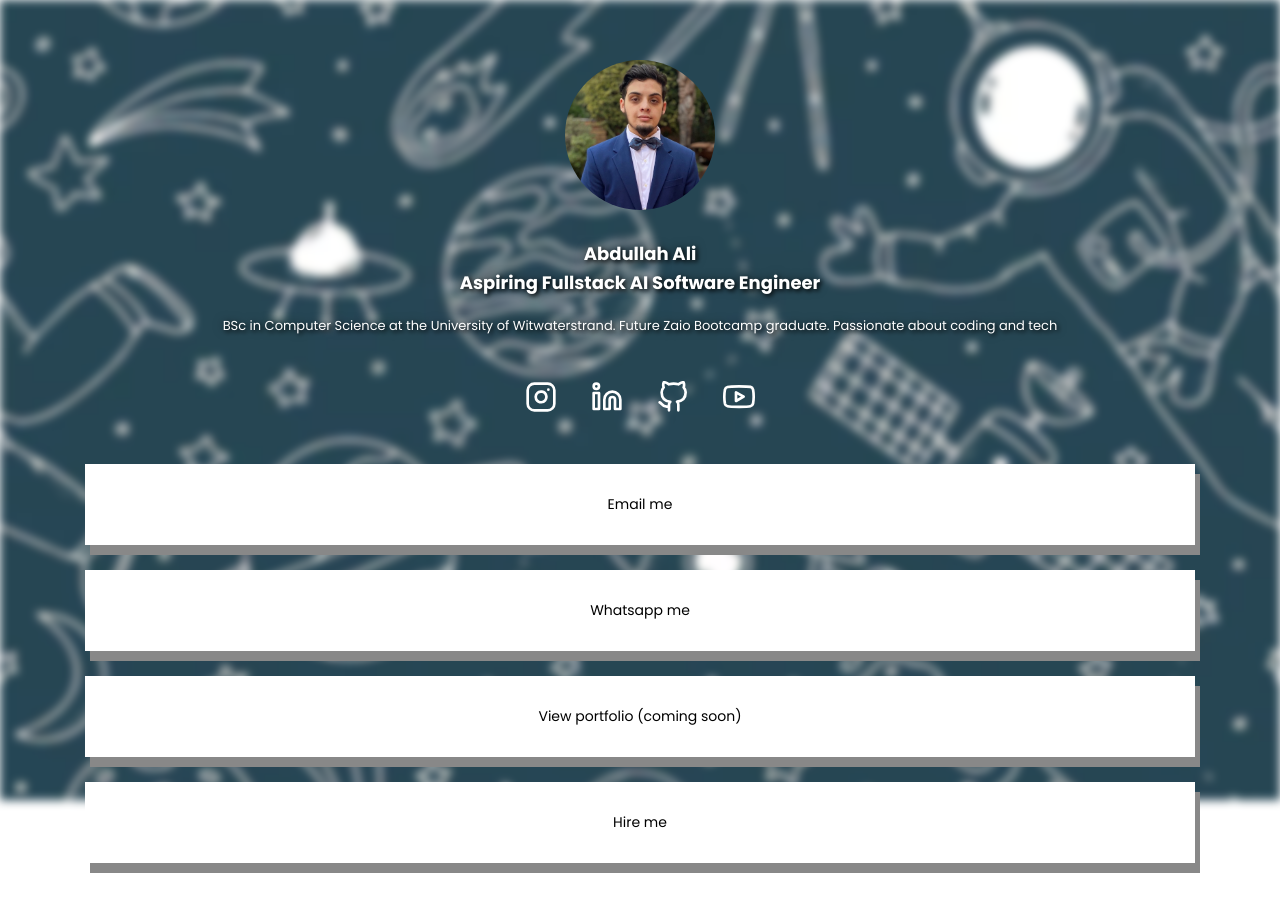
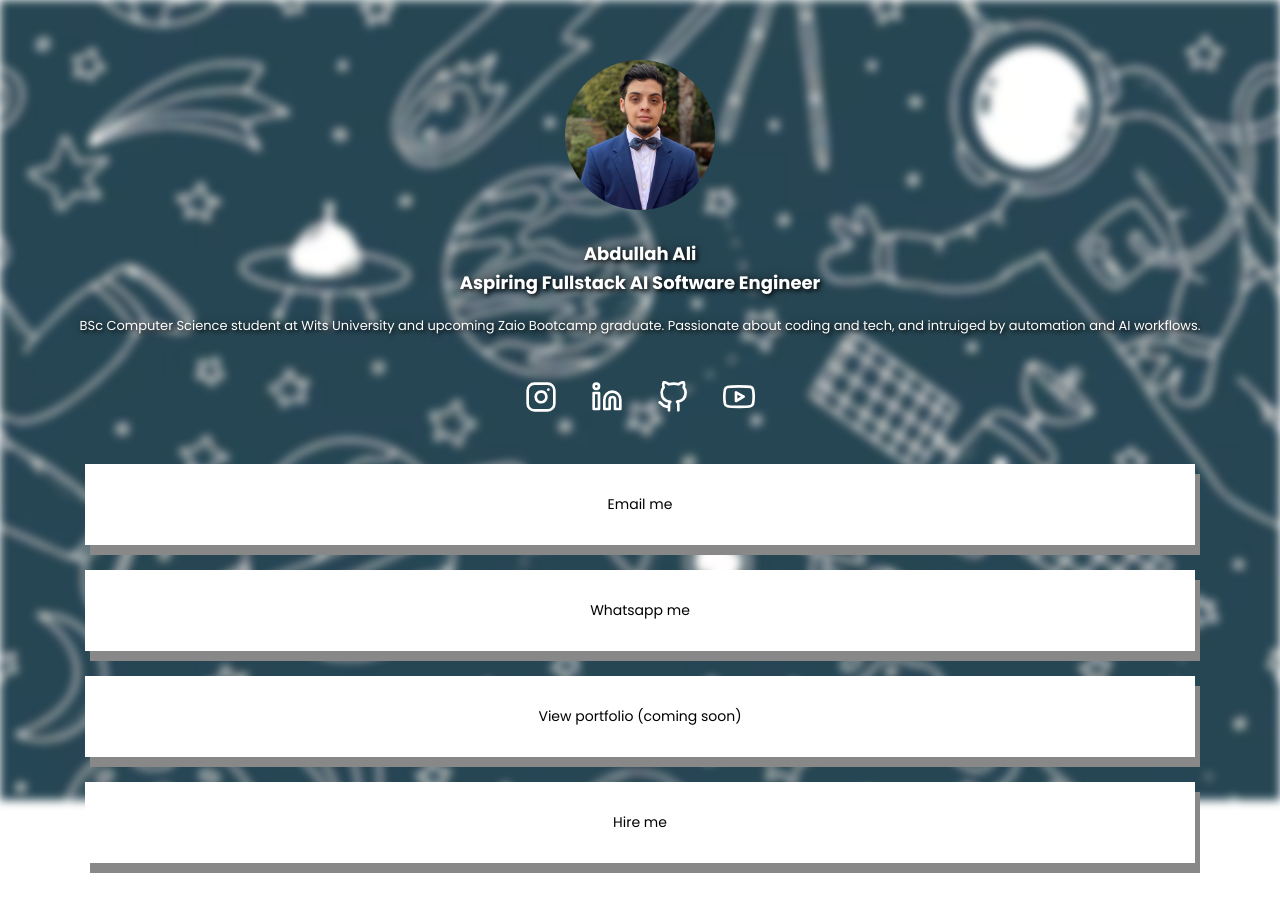
Before and after one commit to AbdullahAliCodes/abdullahs-digital-card, a plain HTML site: page index.html in a window 1280 px wide. Drawn offline with nearby package versions, Linux system fonts and the light colour scheme.

Commit message:
fix: improved desc paragraph content

```diff
--- a/index.html
+++ b/index.html
@@ -13,7 +13,7 @@
     <h1 id="name-heading">Abdullah Ali</h1>
     <h1 id="title-heading">Aspiring Fullstack AI Software Engineer</h1>
 
-    <p>BSc in Computer Science at the University of Witwaterstrand. Future Zaio Bootcamp graduate. Passionate about coding and tech</p>
+    <p>BSc Computer Science student at Wits University and upcoming Zaio Bootcamp graduate. Passionate about coding and tech, and intruiged by automation and AI workflows.</p>
 
     <!-- example icon -->
     <div class="social-icons">
```
